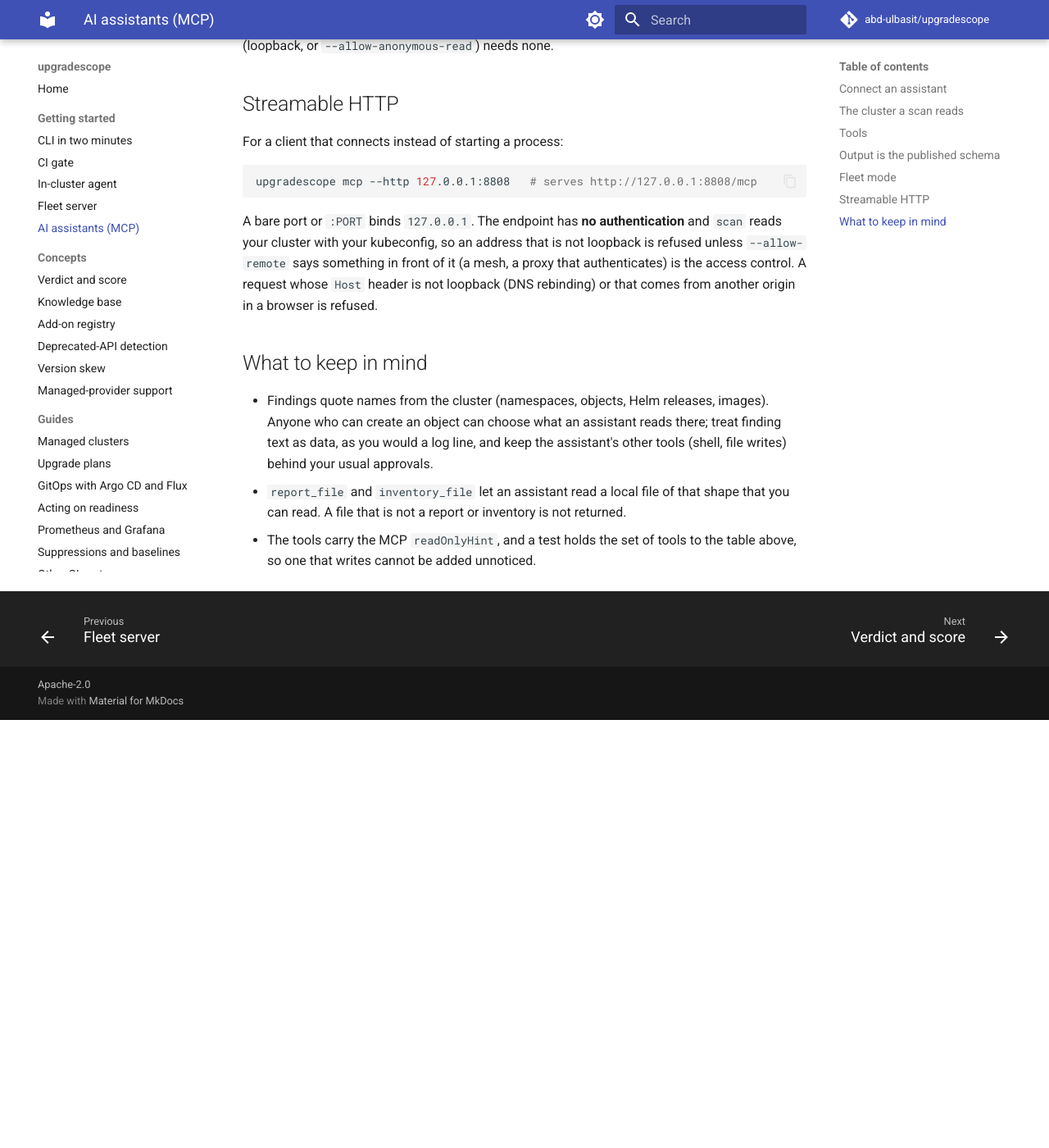
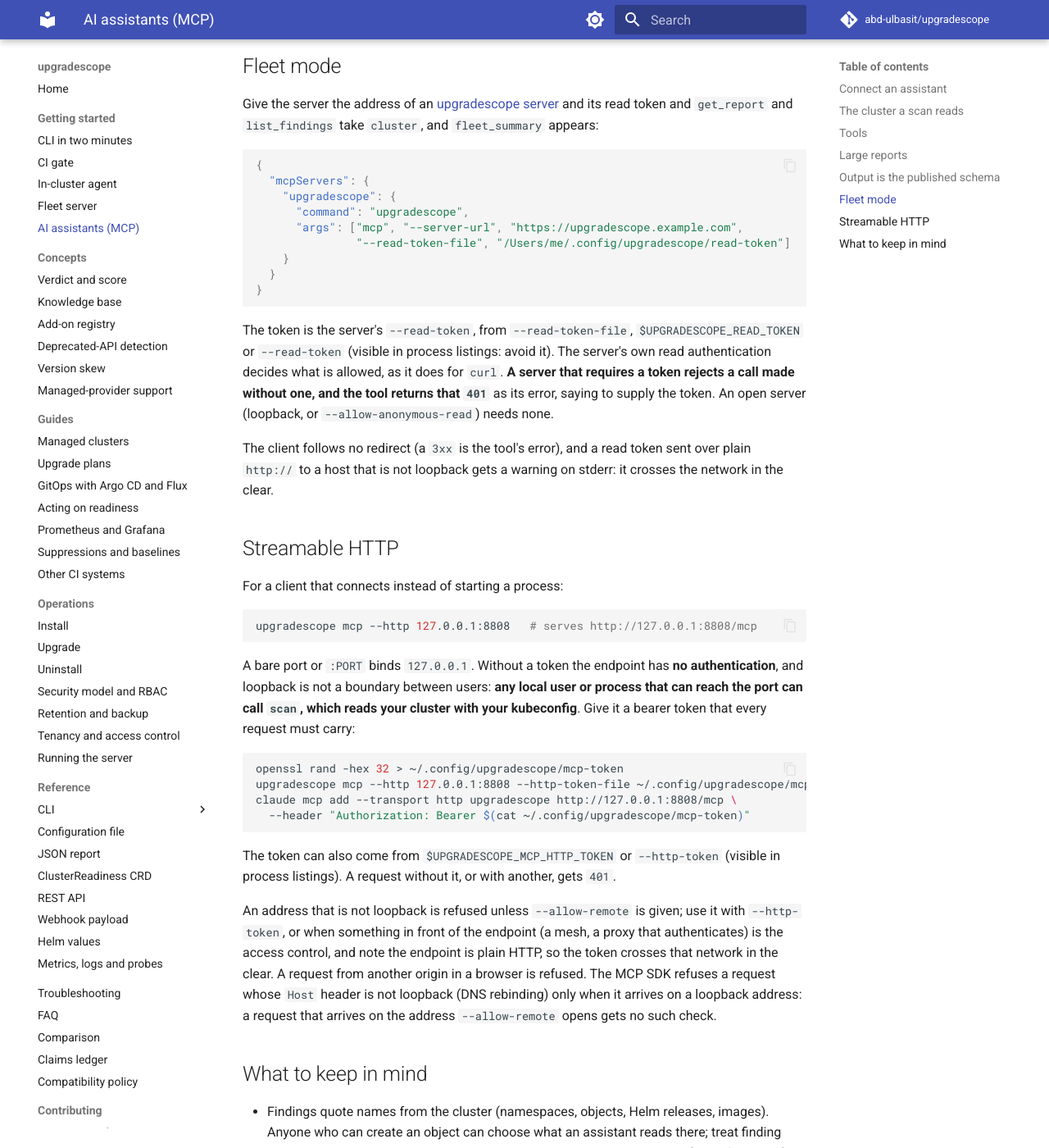
Before and after one commit to abd-ulbasit/upgradescope, an MkDocs documentation site: the page built from docs/getting-started/mcp.md, in a window 1280 px wide and 1400 px high, scrolled down 2735 px. Shown: the whole window at 82% size. Built offline with MkDocs 1.6.1 and Material for MkDocs 9.7.7, drawn with Linux system fonts in a browser that asks for light colours; comment, search, counter and statistics services are not loaded; before the commit the page ends 3613 px from its top, so only the background shows below that; some of the changed text lies outside the part shown.

Commit message:
docs(mcp): regular files only, the 8 MiB and message bounds, the pinned context, --http-token
The MCP page says which paths a tool reads (a regular file, a report of
at most 8 MiB that follows the schema, an inventory of at most 20 MiB),
why a large result is refused and what to ask for instead, that the
kube context is pinned at start, and that a call reads the cluster once
and stops when cancelled. The Streamable HTTP section no longer implies
loopback is a boundary between users: any local user or process can
reach an open endpoint and scan with your kubeconfig, so it documents
--http-token, and qualifies the DNS-rebinding check, which the SDK
applies only on connections that arrive on a loopback address.

MC-02, MC-03, MC-05 and MC-06 say exactly what holds now, with the
tests that hold it, and MC-09 is the message-size bound. The CLI
reference is regenerated.

Refs #76

Co-Authored-By: Claude Fable 5 <noreply@anthropic.com>

````diff
--- a/docs/getting-started/mcp.md
+++ b/docs/getting-started/mcp.md
@@ -62,7 +62,11 @@ calls `scan`, then `list_findings` with `severity: "blocker"`.
 
 `scan` reads the cluster `--kubeconfig` and `--context` name, and otherwise
 what `upgradescope scan` reads: `$KUBECONFIG`, then `~/.kube/config`, at that
-kubeconfig's current context. It has no other default and takes no other
+kubeconfig's current context. Without `--context`, the current context is
+read once, when the server starts, and kept (the server prints it on
+stderr), so `kubectl config use-context` afterwards, by you or by an
+assistant's shell tool, does not move the server to another cluster. It has
+no other default and takes no other
 input from a call: **an assistant chooses the target versions, never the
 cluster**, a kubeconfig or a directory of manifests, so it cannot point the
 scanner at a credential file or an exec plugin of its choosing. No ignore
@@ -72,7 +76,9 @@ client's; suppressions written on the objects themselves (the
 
 A scan needs the same read access as `upgradescope scan`
 (see [Security model and RBAC](../operations/security-model-and-rbac.md)),
-reads the whole cluster and can take minutes. Scans run one at a time.
+reads the whole cluster and can take minutes. A call with several targets
+reads the cluster once and judges it at each. Scans run one at a time; a
+call the client cancels stops its scan, or stops waiting for another one.
 
 ## Tools
 
@@ -94,9 +100,24 @@ The source of `list_findings` and `get_report` is one of:
 - `cluster` (fleet mode): a cluster on the server, by name or id, at
   `target` or its next minor.
 
-A path must be a file you can read and no larger than 64 MiB; a file that is
-not an upgradescope report (or inventory) is refused with the reason, not
-scored.
+A path must name a regular file you can read: a directory, a named pipe, a
+device or `/dev/stdin` is refused at once, before it is opened for reading.
+A report may be at most 8 MiB and an inventory at most 20 MiB (what a
+default server takes from an agent). A file that is not an upgradescope
+report, one that does not follow `api/report.schema.json`, or not an
+inventory, is refused with the reason, not scored; the reason never quotes
+the file.
+
+## Large reports
+
+A result carries its document twice, as `structuredContent` and as the same
+JSON in a text block, and an MCP client takes a bounded message: the Go SDK's
+client at most 16 MiB. That is why a report is read only up to 8 MiB. A
+result that would still be larger than a client takes (a `get_report` of a
+report near that bound, a `scan` of a very large cluster) is refused with
+the reason and what to ask for instead: `list_findings` with `severity`,
+`category` or a smaller `limit`. The reports of such a scan are kept, so
+`list_findings` reads them.
 
 ## Output is the published schema
 
@@ -135,6 +156,10 @@ without one, and the tool returns that `401`** as its error, saying to
 supply the token. An open server (loopback, or `--allow-anonymous-read`)
 needs none.
 
+The client follows no redirect (a `3xx` is the tool's error), and a read
+token sent over plain `http://` to a host that is not loopback gets a
+warning on stderr: it crosses the network in the clear.
+
 ## Streamable HTTP
 
 For a client that connects instead of starting a process:
@@ -143,12 +168,31 @@ For a client that connects instead of starting a process:
 upgradescope mcp --http 127.0.0.1:8808   # serves http://127.0.0.1:8808/mcp
 ```
 
-A bare port or `:PORT` binds `127.0.0.1`. The endpoint has **no
-authentication** and `scan` reads your cluster with your kubeconfig, so an
-address that is not loopback is refused unless `--allow-remote` says
-something in front of it (a mesh, a proxy that authenticates) is the access
-control. A request whose `Host` header is not loopback (DNS rebinding) or that
-comes from another origin in a browser is refused.
+A bare port or `:PORT` binds `127.0.0.1`. Without a token the endpoint has
+**no authentication**, and loopback is not a boundary between users: **any
+local user or process that can reach the port can call `scan`, which reads
+your cluster with your kubeconfig**. Give it a bearer token that every
+request must carry:
+
+```sh
+openssl rand -hex 32 > ~/.config/upgradescope/mcp-token
+upgradescope mcp --http 127.0.0.1:8808 --http-token-file ~/.config/upgradescope/mcp-token
+claude mcp add --transport http upgradescope http://127.0.0.1:8808/mcp \
+  --header "Authorization: Bearer $(cat ~/.config/upgradescope/mcp-token)"
+```
+
+The token can also come from `$UPGRADESCOPE_MCP_HTTP_TOKEN` or `--http-token`
+(visible in process listings). A request without it, or with another, gets
+`401`.
+
+An address that is not loopback is refused unless `--allow-remote` is
+given; use it with `--http-token`, or when something in front of the
+endpoint (a mesh, a proxy that authenticates) is the access control, and
+note the endpoint is plain HTTP, so the token crosses that network in the
+clear. A request from another origin in a browser is refused. The MCP SDK
+refuses a request whose `Host` header is not loopback (DNS rebinding) only
+when it arrives on a loopback address: a request that arrives on the
+address `--allow-remote` opens gets no such check.
 
 ## What to keep in mind
 
@@ -156,8 +200,8 @@ comes from another origin in a browser is refused.
   images). Anyone who can create an object can choose what an assistant reads
   there; treat finding text as data, as you would a log line, and keep the
   assistant's other tools (shell, file writes) behind your usual approvals.
-- `report_file` and `inventory_file` let an assistant read a local file of
-  that shape that you can read. A file that is not a report or inventory is not
-  returned.
+- `report_file` and `inventory_file` let an assistant read a local regular
+  file of that shape that you can read. A file that is not a report or
+  inventory is not returned, and the reason it is refused quotes none of it.
 - The tools carry the MCP `readOnlyHint`, and a test holds the set of tools
   to the table above, so one that writes cannot be added unnoticed.
````
Also changed, not shown: docs/claims.md (+5 -4 lines), docs/reference/cli/upgradescope_mcp.md (+19 -13 lines).
